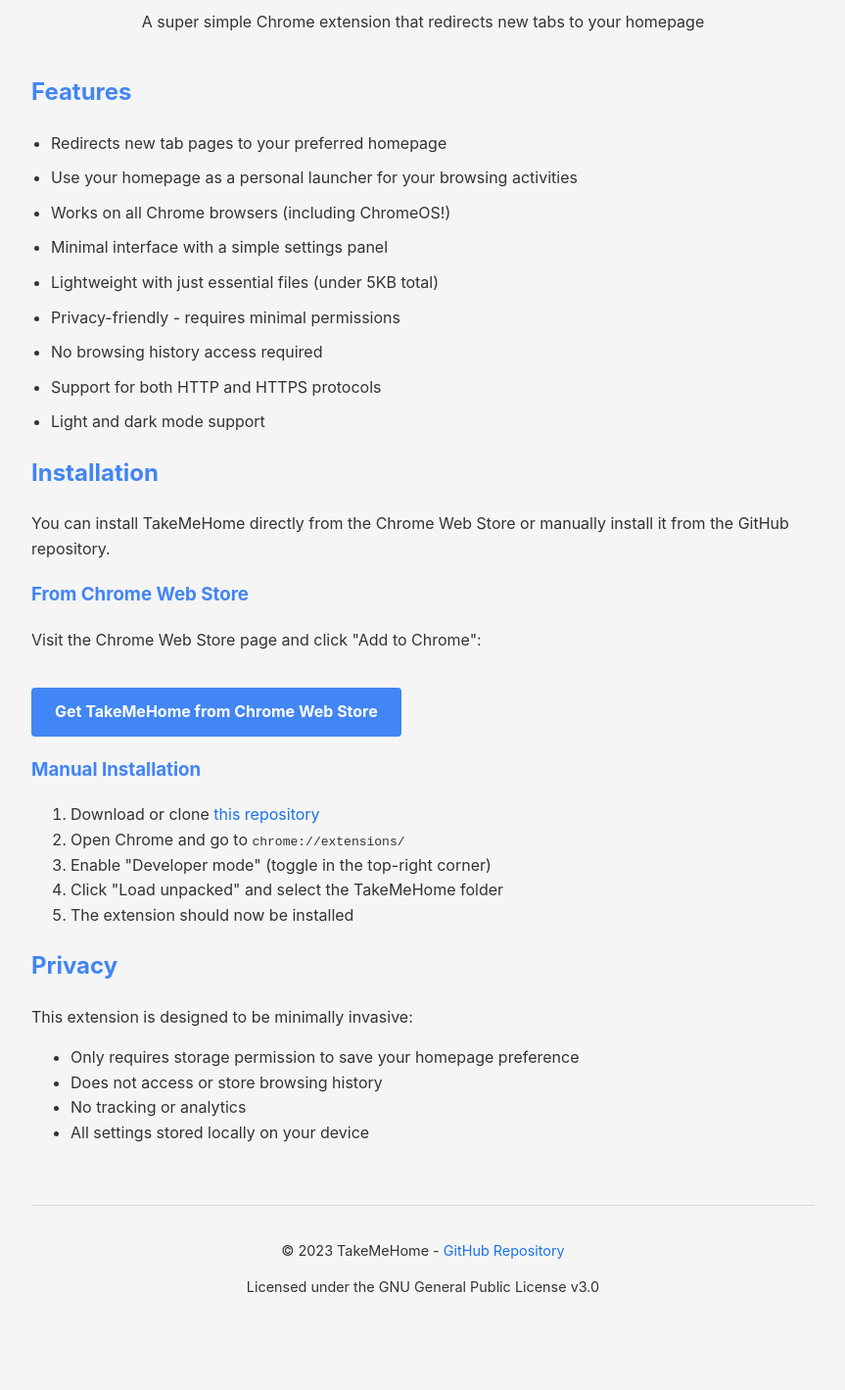
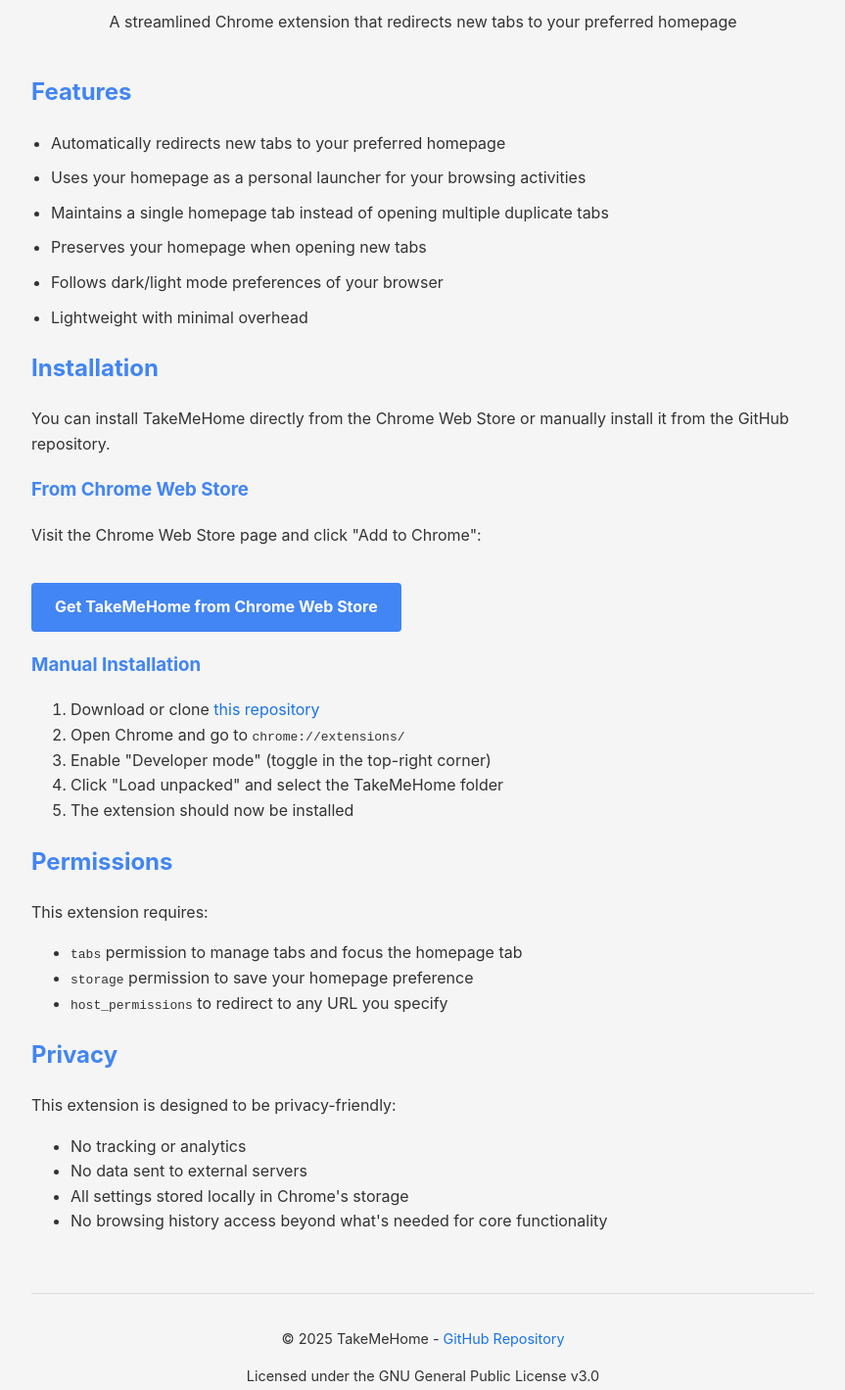
Before and after one commit to bradgharrison/TakeMeHome, a browser extension: page index.html in a window 1280 px wide. Shown: the part 260-1679 px from the top of the page at 98% size, without its empty margins (208-1071 px from the left). Before the commit the page ends 1640 px from the top, so only its background shows below. Drawn offline with Linux system fonts and the light colour scheme.

Commit message:
Update icon sizes and remove debug mode

```diff
--- a/index.html
+++ b/index.html
@@ -100,21 +100,18 @@
     <header>
         <img src="icons/takemehome.png" alt="TakeMeHome Logo">
         <h1>TakeMeHome</h1>
-        <p>A super simple Chrome extension that redirects new tabs to your homepage</p>
+        <p>A streamlined Chrome extension that redirects new tabs to your preferred homepage</p>
     </header>
 
     <main>
         <h2>Features</h2>
         <ul class="feature-list">
-            <li>Redirects new tab pages to your preferred homepage</li>
-            <li>Use your homepage as a personal launcher for your browsing activities</li>
-            <li>Works on all Chrome browsers (including ChromeOS!)</li>
-            <li>Minimal interface with a simple settings panel</li>
-            <li>Lightweight with just essential files (under 5KB total)</li>
-            <li>Privacy-friendly - requires minimal permissions</li>
-            <li>No browsing history access required</li>
-            <li>Support for both HTTP and HTTPS protocols</li>
-            <li>Light and dark mode support</li>
+            <li>Automatically redirects new tabs to your preferred homepage</li>
+            <li>Uses your homepage as a personal launcher for your browsing activities</li>
+            <li>Maintains a single homepage tab instead of opening multiple duplicate tabs</li>
+            <li>Preserves your homepage when opening new tabs</li>
+            <li>Follows dark/light mode preferences of your browser</li>
+            <li>Lightweight with minimal overhead</li>
         </ul>
 
         <h2>Installation</h2>
@@ -134,18 +131,26 @@
             <li>The extension should now be installed</li>
         </ol>
 
+        <h2>Permissions</h2>
+        <p>This extension requires:</p>
+        <ul>
+            <li><code>tabs</code> permission to manage tabs and focus the homepage tab</li>
+            <li><code>storage</code> permission to save your homepage preference</li>
+            <li><code>host_permissions</code> to redirect to any URL you specify</li>
+        </ul>
+
         <h2>Privacy</h2>
-        <p>This extension is designed to be minimally invasive:</p>
+        <p>This extension is designed to be privacy-friendly:</p>
         <ul>
-            <li>Only requires storage permission to save your homepage preference</li>
-            <li>Does not access or store browsing history</li>
             <li>No tracking or analytics</li>
-            <li>All settings stored locally on your device</li>
+            <li>No data sent to external servers</li>
+            <li>All settings stored locally in Chrome's storage</li>
+            <li>No browsing history access beyond what's needed for core functionality</li>
         </ul>
     </main>
 
     <footer>
-        <p>© 2023 TakeMeHome - <a href="https://github.com/bradgharrison/TakeMeHome">GitHub Repository</a></p>
+        <p>© 2025 TakeMeHome - <a href="https://github.com/bradgharrison/TakeMeHome">GitHub Repository</a></p>
         <p>Licensed under the GNU General Public License v3.0</p>
     </footer>
 </body>
--- a/js/constants.js
+++ b/js/constants.js
@@ -8,12 +8,8 @@
 // Marker used to identify TakeMeHome tabs in the URL
 const HOMEPAGE_MARKER = 'TakeMeHomeSameTab';
 
-// Debug mode flag
-const DEBUG_MODE = false;
-
 // Export constants
 export {
     LOCAL_ADDRESS_PATTERN,
-    HOMEPAGE_MARKER,
-    DEBUG_MODE
+    HOMEPAGE_MARKER
 };
```
Also changed, not shown: js/background.js (+30 -36 lines), js/utils.js (+1 -13 lines), popup.html (+1 -1 lines), redirect.html (+0 -1 lines), icons/resized/takemehome_128x128.png (added), icons/resized/takemehome_16x16.png (added), icons/resized/takemehome_32x32.png (added), icons/resized/takemehome_48x48.png (added), icons/takemehome_128x128.png (added), icons/takemehome_16x16.png (added), icons/takemehome_32x32.png (added), icons/takemehome_48x48.png (added), manifest.json, 1 other file.
